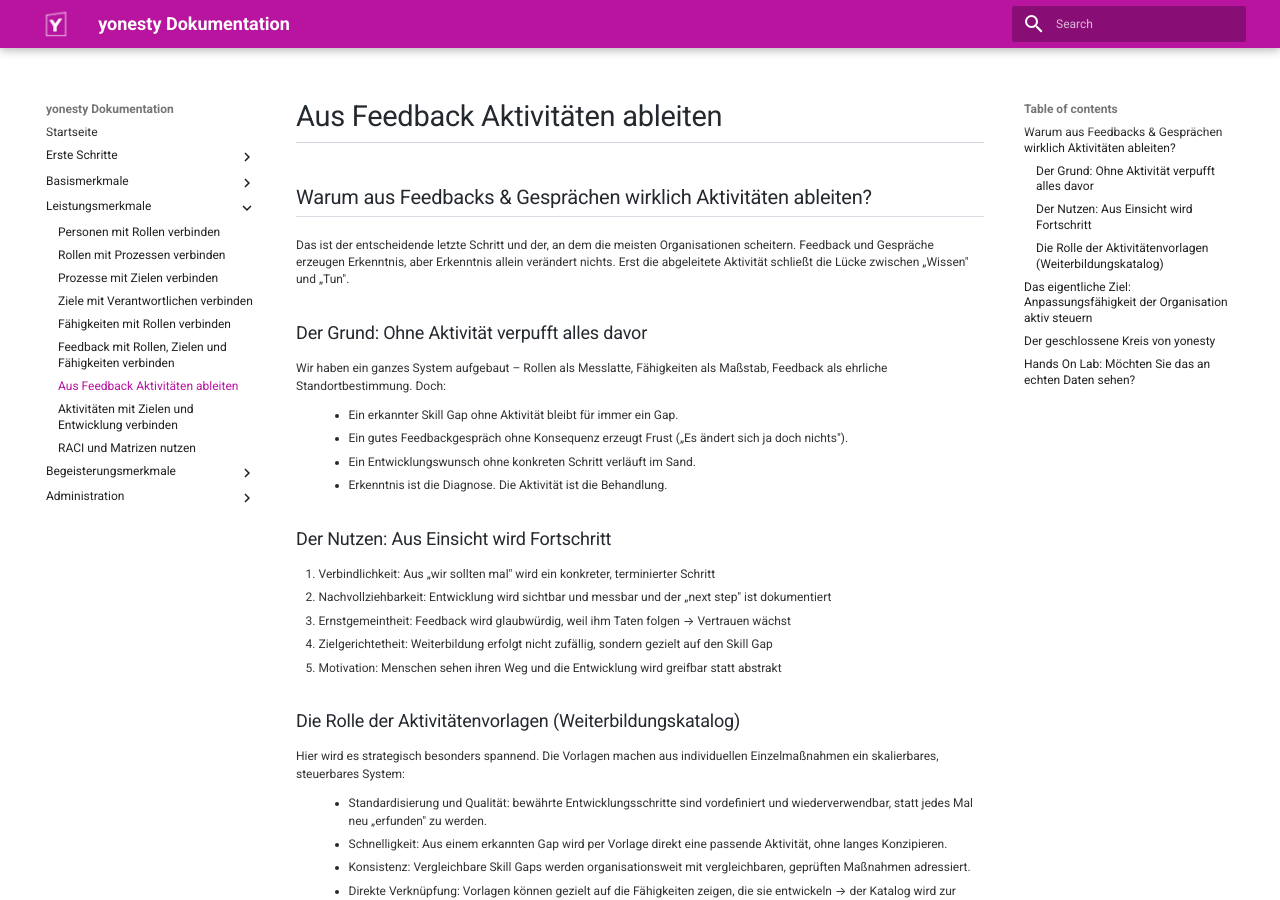
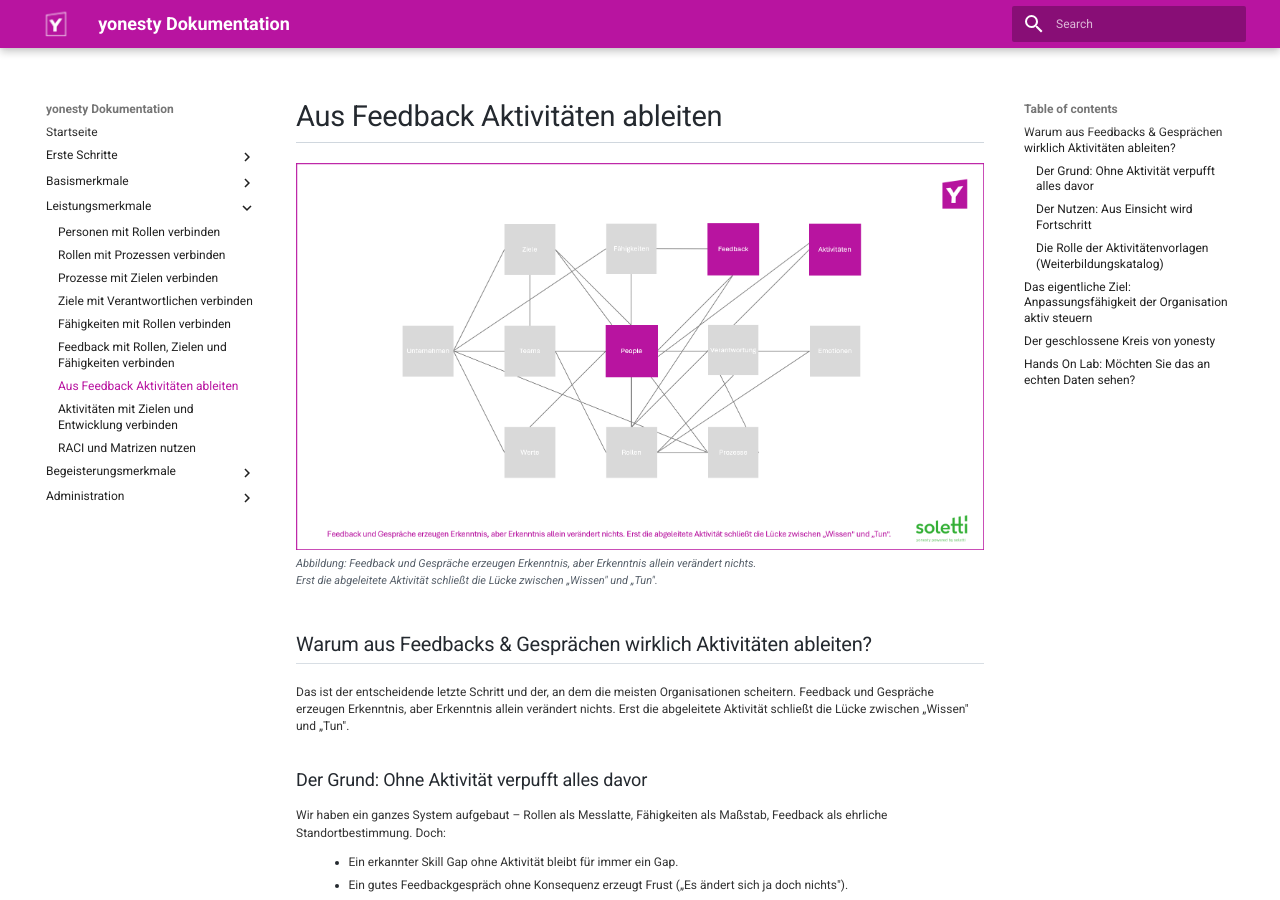
Before and after one commit to ricohaenelsoletti/yonesty, an MkDocs documentation site: the page built from docs/Leistungsmerkmal-Aus-Feedback-Aktivitaeten-ableiten.md, in a window 1280 px wide and 900 px high. Built offline with MkDocs 1.6.1 and Material for MkDocs 9.7.7, drawn with Linux system fonts in a browser that asks for light colours.

Commit message:
Enhance documentation with image and caption
Added an image and figcaption to enhance the documentation.

```diff
--- a/docs/Leistungsmerkmal-Aus-Feedback-Aktivitaeten-ableiten.md
+++ b/docs/Leistungsmerkmal-Aus-Feedback-Aktivitaeten-ableiten.md
@@ -1,4 +1,9 @@
 # Aus Feedback Aktivitäten ableiten
+
+<figure>
+    <img src="/screenshots/yonesty-x-Person-Feedback-Aktivitaet.png">
+    <figcaption>Feedback und Gespräche erzeugen Erkenntnis, aber Erkenntnis allein verändert nichts. Erst die abgeleitete Aktivität schließt die Lücke zwischen „Wissen" und „Tun".</figcaption>
+</figure>
 
 ## Warum aus Feedbacks & Gesprächen wirklich Aktivitäten ableiten?
 Das ist der entscheidende letzte Schritt und der, an dem die meisten Organisationen scheitern. Feedback und Gespräche erzeugen Erkenntnis, aber Erkenntnis allein verändert nichts. Erst die abgeleitete Aktivität schließt die Lücke zwischen „Wissen" und „Tun".
```
